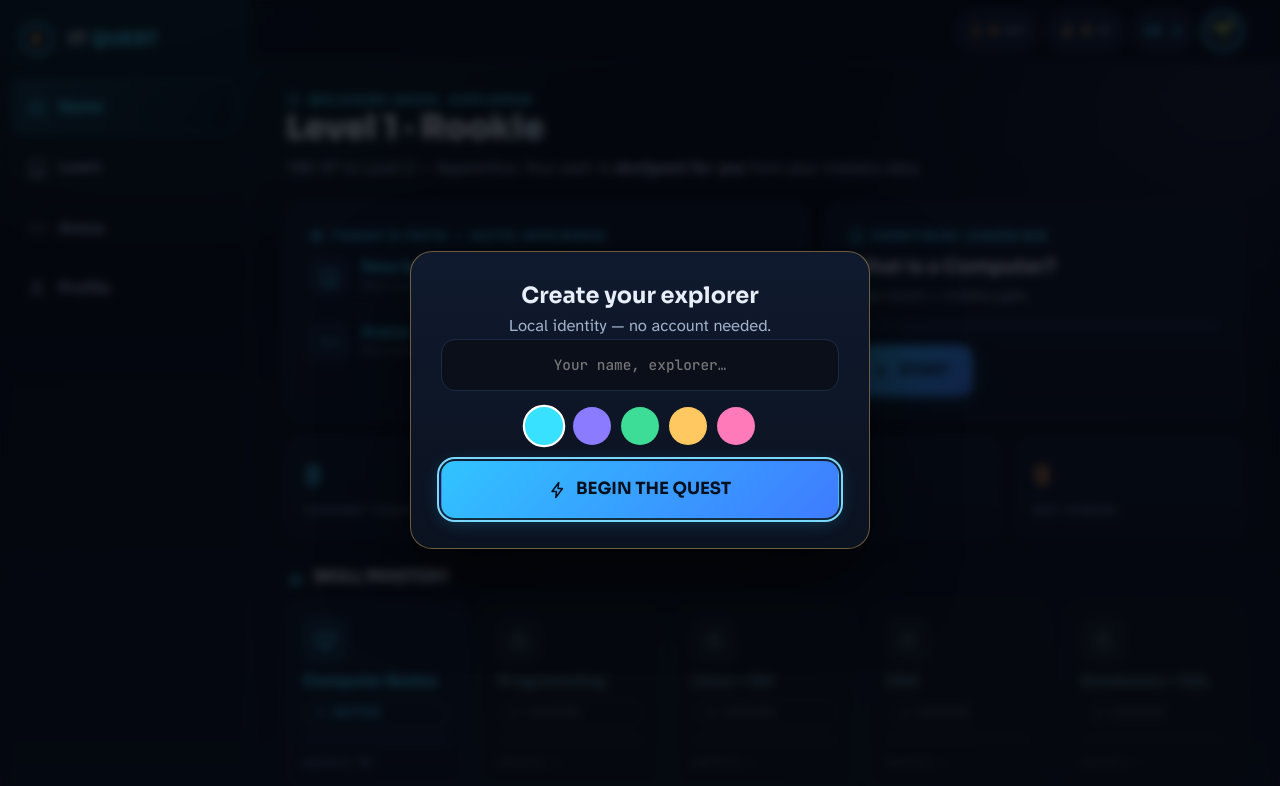
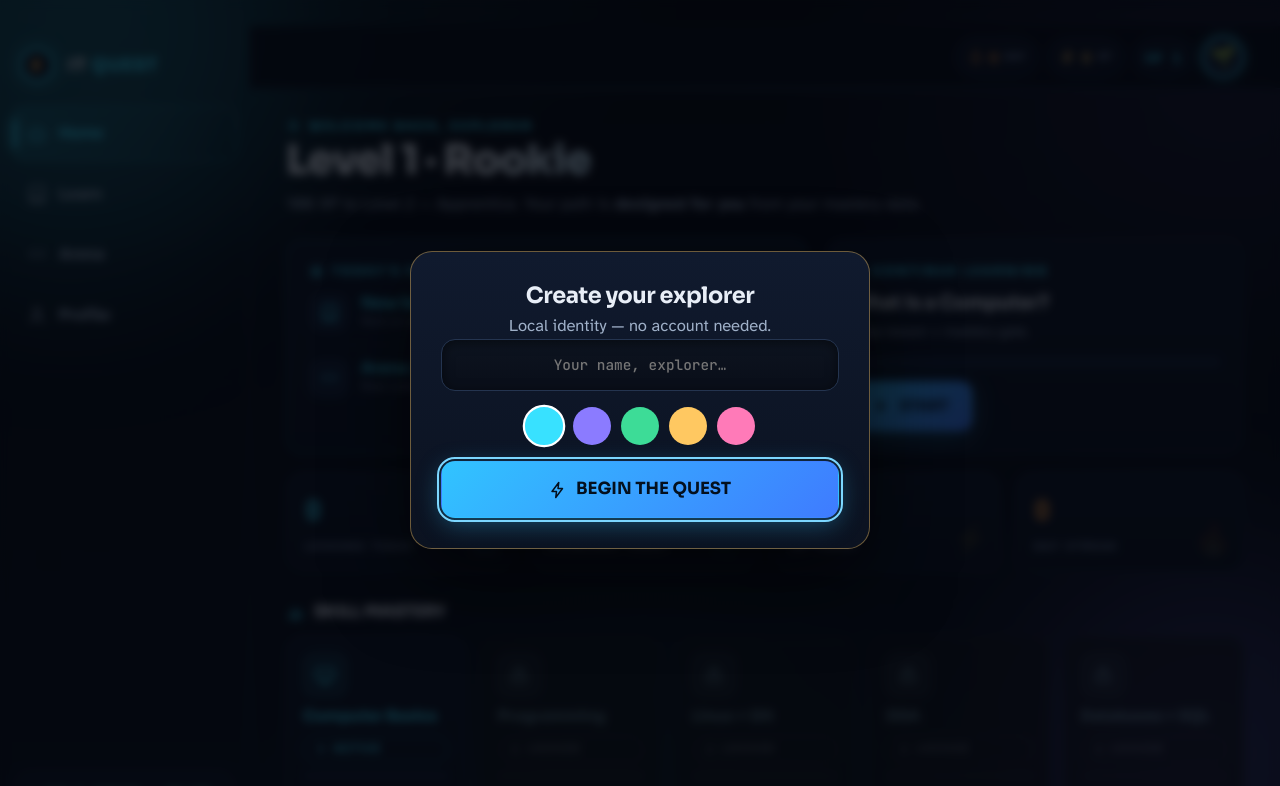
Before and after one commit to prathamaimlpro-lab/IT-qwen, a plain HTML site: page index.html in a window 1280 px wide. Shown: the top 786 px of the page. Drawn offline with Linux system fonts and the light colour scheme.

Commit message:
Update index.html

```diff
--- a/index.html
+++ b/index.html
@@ -11,6 +11,7 @@
 <link rel="preconnect" href="https://fonts.gstatic.com" crossorigin />
 <link href="https://fonts.googleapis.com/css2?family=Sora:wght@600;700;800&family=Atkinson+Hyperlegible:ital,wght@0,400;0,700&family=JetBrains+Mono:wght@500;700&display=swap" rel="stylesheet" />
 <link rel="stylesheet" href="css/styles.css" />
+<link rel="stylesheet" href="css/polish.css" />
 </head>
 <body>
 <div id="app"></div>
```
